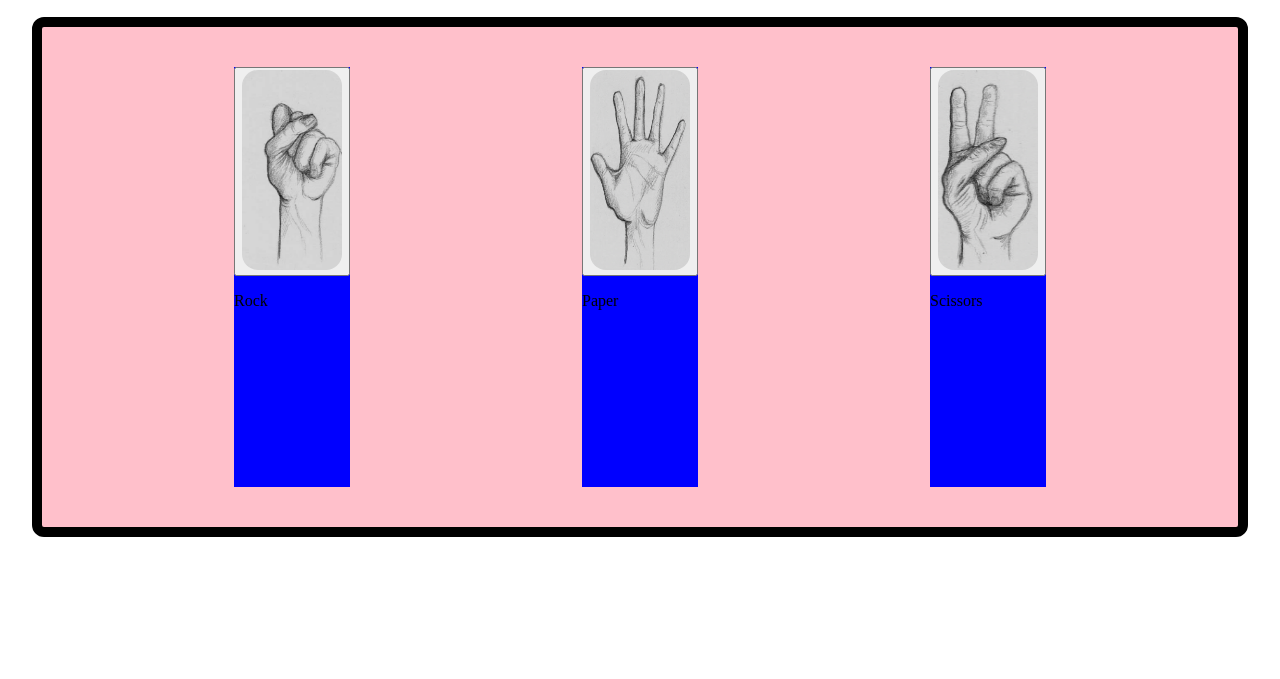
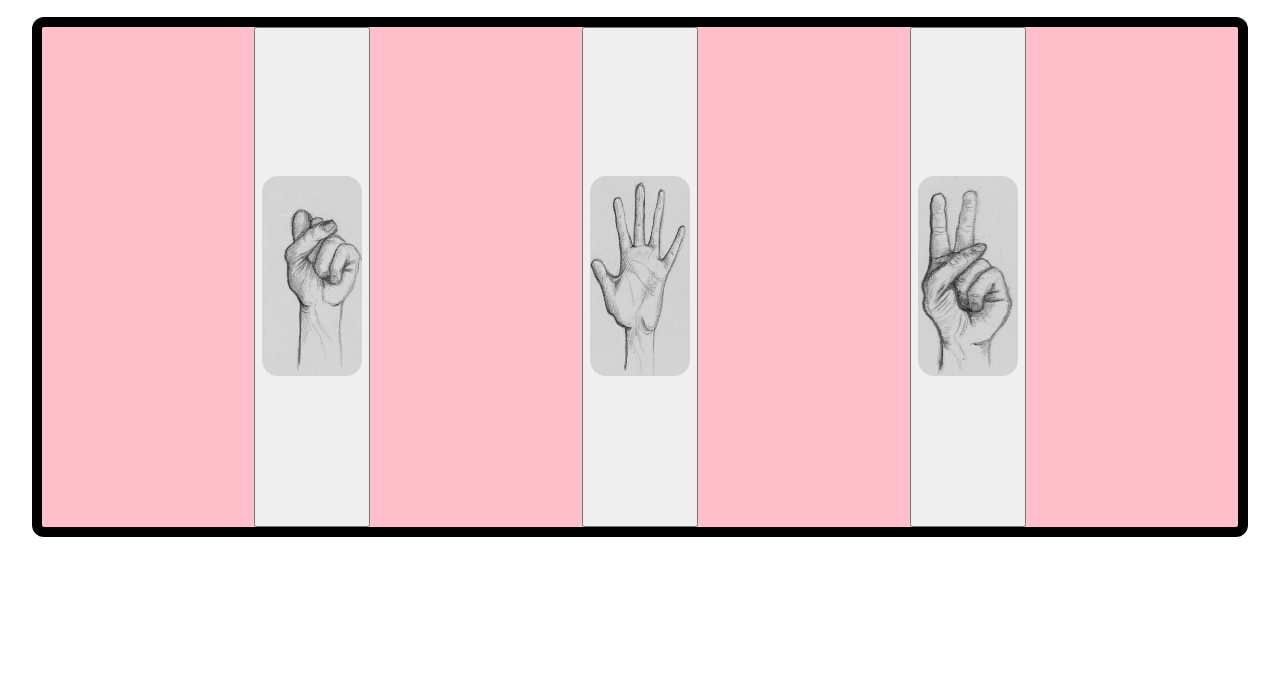
Before and after one commit to DeltaJoy/TheOdinProject, a plain HTML site: page New R.P.S./index.html in a window 1280 px wide. Shown: the part 121-800 px from the top of the page. Drawn offline with Linux system fonts and the light colour scheme.

Commit message:
updated selections removed divs

```diff
--- a/New R.P.S./index.html
+++ b/New R.P.S./index.html
@@ -14,32 +14,25 @@
 
 
 
-    <div class="header">
-        <div class="title">THIS IS A GAME OF ROCK PAPER SCISSORS</div>
+    <div class="header"> TITLE OF GAME
+        <!-- <div class="title">THIS IS A GAME OF ROCK PAPER SCISSORS</div> -->
     </div>
 
 
     <div class="choices">
 
 
-        <div class ="rock" >
-            <button class="rockButton"><img src ="rock.jpg"></button>
-            <p>Rock</p>
-        </div>
-
-        <div class ="paper" >
-            <button class="paperButton"><img src ="paper.jpg"></button>
-            <p>Paper</p>
-         </div>
+            <button class="selection"><img src ="rock.jpg"></button>
 
 
-        <div class ="scissors">
-            <button class="scissorsButton"><img src ="scissors.jpg"></button>
-            <p>Scissors</p>
-        </div>
+
+            <button class="selection"><img src ="paper.jpg"></button>
+
+
+
+            <button class="selection"><img src ="scissors.jpg"></button>
 
     </div>
-
 
 
 
@@ -52,11 +45,6 @@
         <div class="compScore"></div>
 
     </div>
-
-
-
-
-
 
 
 
```
